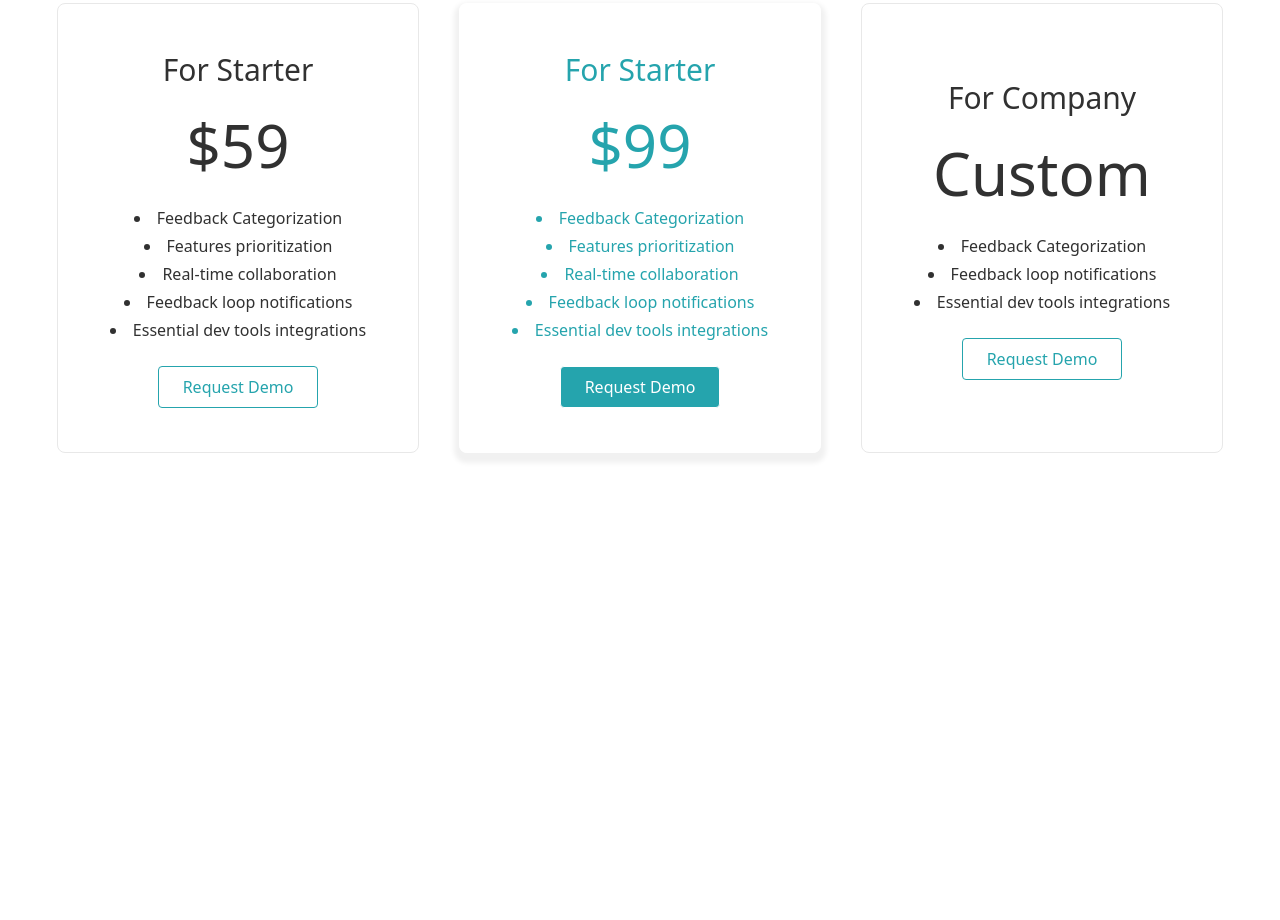
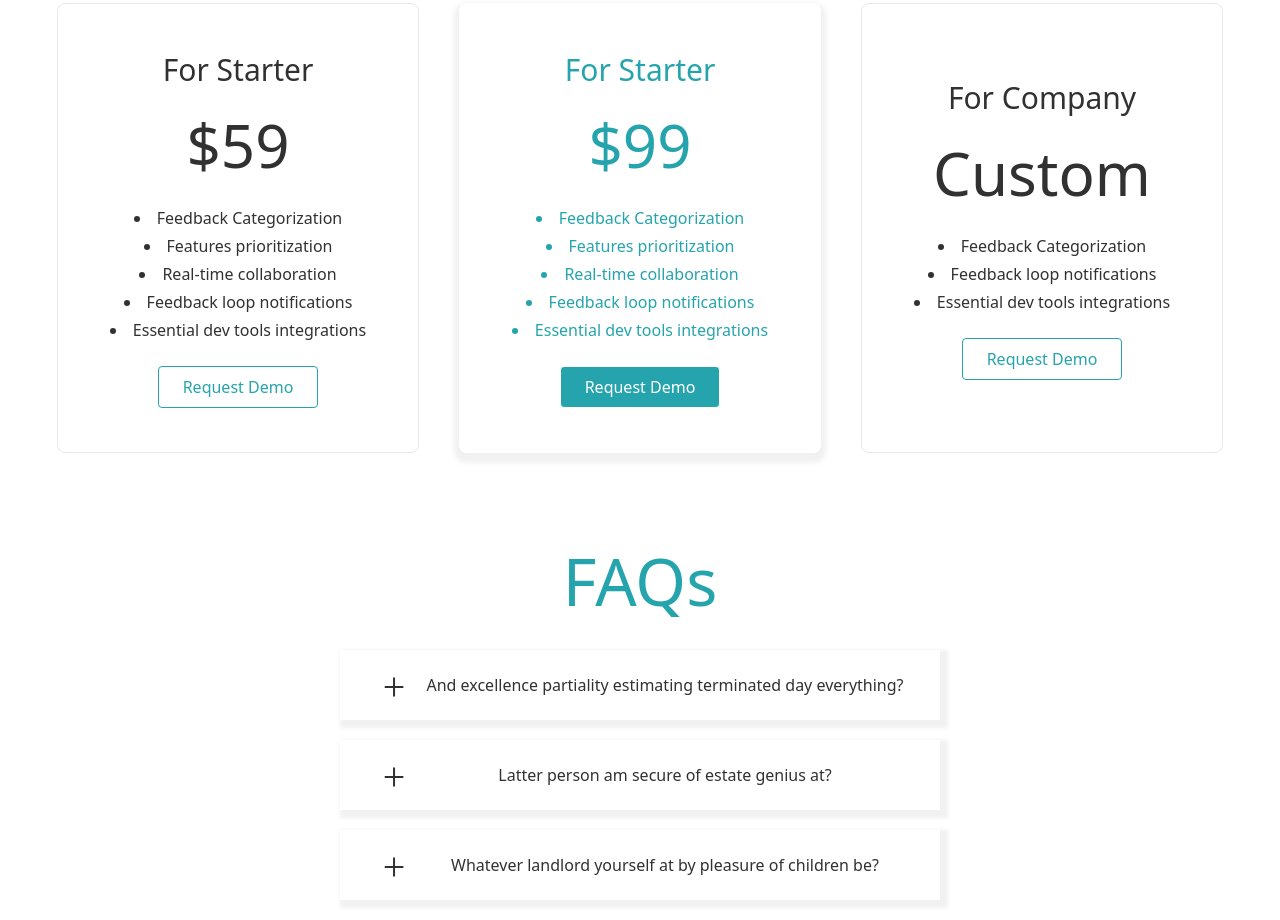
Before and after one commit to hariswahid123/payMe, a plain HTML site: page index.html in a window 1280 px wide. Shown: the part 3887-4807 px from the top of the page. Before the commit the page ends 4380 px from the top, so only its background shows below. Drawn offline with nearby package versions, Linux system fonts and the light colour scheme.

Commit message:
The faqs section is about to be completed.

```diff
--- a/index.html
+++ b/index.html
@@ -384,6 +384,57 @@
     </section>
 
 
+    <!-- FAQS -->
+
+    <section class="FAQS">
+
+      <h1 class="faqs-heading">FAQs</h1>
+
+      <div class="faqs-cards">
+
+         <div class="special-card"></div>
+
+         <div class="card">
+
+          <div class="card-text">
+
+            <i class="fa-regular fa-plus"></i>
+
+            <p class="card-para"> And excellence partiality estimating terminated day everything?</p>
+
+          </div>
+
+         </div>
+
+         <div class="card">
+
+          <div class="card-text">
+
+            <i class="fa-regular fa-plus"></i>
+
+            <p class="card-para">Latter person am secure of estate genius at?</p>
+
+          </div>
+
+         </div>
+
+         <div class="card">
+
+          <div class="card-text">
+
+            <i class="fa-regular fa-plus"></i>
+
+            <p class="card-para"> Whatever landlord yourself at by pleasure of children be?</p>
+
+          </div>
+
+         </div>
+
+      </div>
+
+    </section>
+
+
 
   </body>
 </html>
--- a/style.css
+++ b/style.css
@@ -1,3 +1,56 @@
+
+/* FAQS */
+
+.FAQS{
+  margin-top: 80px;
+  text-align: center;
+  display: flex;
+  flex-direction: column;
+  align-items: center;
+  justify-content: center;
+}
+
+.faqs-heading{
+  font-size: 65px;
+  font-weight: 400;
+  color: #25a4ad;
+  margin-bottom: 20px;
+}
+
+.card{
+  width: 600px;
+  height: 70px;
+  display: flex;
+  align-items: center;
+  justify-content: center;
+  box-shadow: 4px 4px 4px 4px #f1f1f1 ;
+  margin-bottom: 20px;
+}
+
+.card-text{
+  display: flex;
+  align-items: center;
+  justify-content: space-evenly;
+}
+
+.fa-plus{
+  font-size: 40px;
+}
+
+.card-para{
+  width: 492px;
+  font-size: 16px;
+  margin: 0;
+}
+
+
+
+
+
+
+
+
+
 
 
 
```
